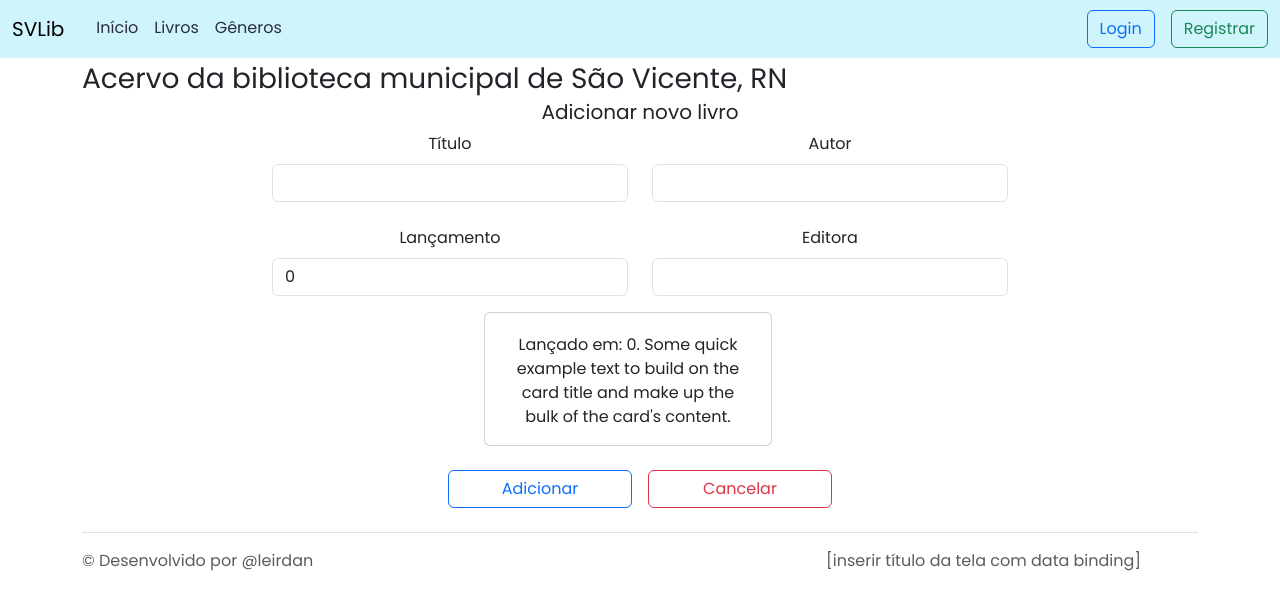
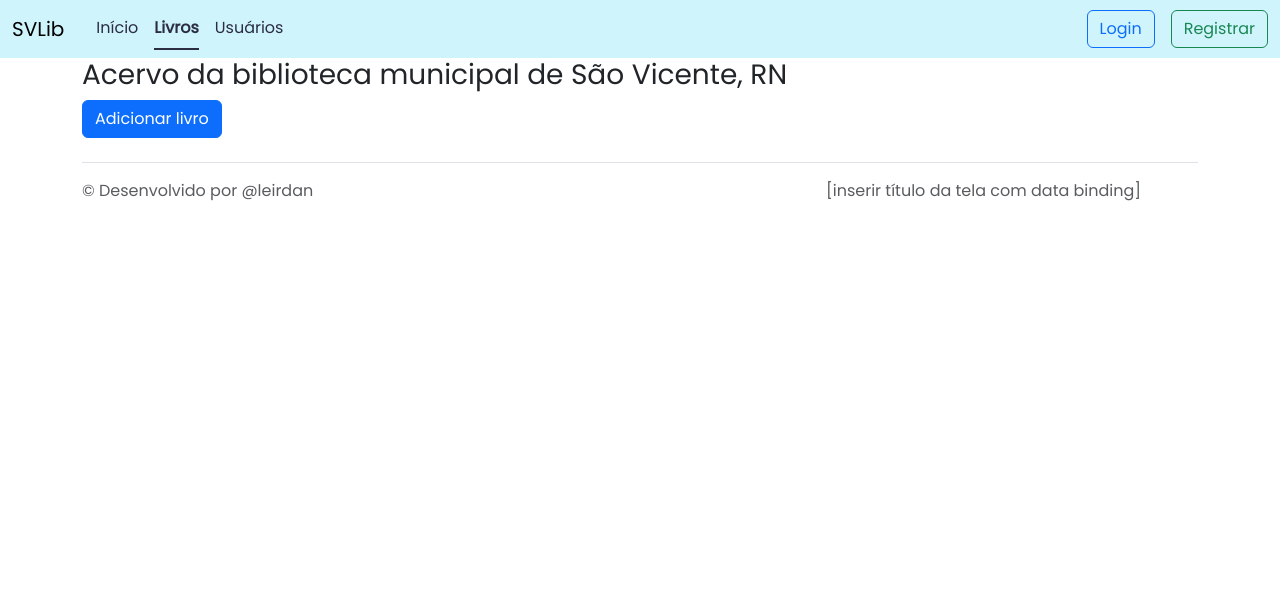
Before and after one commit to leirdan/sv.library.web, an Angular app: page /books in a window 1280 px wide. Before the commit this address led to /. Shown: the top 610 px of the page. Built offline with nearby package versions, Linux system fonts and the light colour scheme.

Commit message:
:sparkles: feat: criando rotas

```diff
--- a/src/app/app-routing.module.ts
+++ b/src/app/app-routing.module.ts
@@ -1,7 +1,13 @@
 import { NgModule } from '@angular/core';
 import { RouterModule, Routes } from '@angular/router';
+import { CreateBookComponent } from './components/books/create-book/create-book.component';
+import { BooksComponent } from './components/books/books/books.component';
 
-const routes: Routes = [];
+const routes: Routes = [
+  { path: "", redirectTo: "index", pathMatch: "full" },
+  { path: "createBook", component: CreateBookComponent },
+  { path: "books", component: BooksComponent }
+];
 
 @NgModule({
   imports: [RouterModule.forRoot(routes)],
--- a/src/app/app.component.html
+++ b/src/app/app.component.html
@@ -1,8 +1,5 @@
 <app-header></app-header>
 <main class="container">
-
-  <span class="text-center fs-3">Acervo da biblioteca municipal de São Vicente, RN </span>
-  <app-create-book></app-create-book>
-
+  <router-outlet></router-outlet>
 </main>
 <app-footer></app-footer>
--- a/src/app/app.module.ts
+++ b/src/app/app.module.ts
@@ -7,13 +7,15 @@ import { HeaderComponent } from './components/header/header.component';
 import { FooterComponent } from './components/footer/footer.component';
 import { CreateBookComponent } from './components/books/create-book/create-book.component';
 import { FormsModule } from '@angular/forms';
+import { BooksComponent } from './components/books/books/books.component';
 
 @NgModule({
   declarations: [
     AppComponent,
     HeaderComponent,
     FooterComponent,
-    CreateBookComponent
+    CreateBookComponent,
+    BooksComponent
   ],
   imports: [
     BrowserModule,
--- /dev/null
+++ b/src/app/components/books/books/books.component.html
@@ -0,0 +1,6 @@
+<section>
+  <header>
+    <h3> Acervo da biblioteca municipal de São Vicente, RN </h3>
+    <button routerLink="/createBook" class="btn btn-primary">Adicionar livro</button>
+  </header>
+</section>
--- /dev/null
+++ b/src/app/components/books/books/books.component.ts
@@ -0,0 +1,15 @@
+import { Component, OnInit } from '@angular/core';
+
+@Component({
+  selector: 'app-books',
+  templateUrl: './books.component.html',
+  styleUrls: ['./books.component.css']
+})
+export class BooksComponent implements OnInit {
+
+  constructor() { }
+
+  ngOnInit(): void {
+  }
+
+}
--- a/src/app/components/books/create-book/create-book.component.html
+++ b/src/app/components/books/create-book/create-book.component.html
@@ -1,49 +1,46 @@
 <section id="new-book">
-
-  <h5 class="text-center"> Adicionar novo livro </h5>
+	<h5 class="text-center">Adicionar novo livro</h5>
 
 	<div class="row justify-content-center">
 		<div class="col-sm-12 col-md-10 col-lg-8">
-
 			<form class="row g-4 text-center">
-
 				<div class="col-md-6">
 					<label class="form-label" id="book-title"> Título </label>
-          <input class="form-control" type="text" id="book-title" name="title" [(ngModel)]="book.title">
+					<input class="form-control" type="text" id="book-title" name="title" [(ngModel)]="book.title" />
 				</div>
 
 				<div class="col-md-6">
 					<label class="form-label" for="book-author"> Autor </label>
-          <input class="form-control" type="text" id="book-author" name="author" [(ngModel)]="book.author">
+					<input class="form-control" type="text" id="book-author" name="author" [(ngModel)]="book.author" />
 				</div>
 
 				<div class="col-md-6">
 					<label class="form-label" for="book-year"> Lançamento </label>
-          <input class="form-control" type="number" id="book-year" name="year" placeholder="ex.: 2004, 1998" [(ngModel)]="book.year">
+					<input class="form-control" type="number" id="book-year" name="year" placeholder="ex.: 2004, 1998" [(ngModel)]="book.year" />
 				</div>
 
 				<div class="col-md-6">
 					<label class="form-label" for="book-publisher"> Editora </label>
-          <input class="form-control" type="text" id="book-publisher" name="publisher" [(ngModel)]="book.publisher">
+					<input class="form-control" type="text" id="book-publisher" name="publisher" [(ngModel)]="book.publisher" />
 				</div>
 
 				<div class="row justify-content-center mt-3">
 					<div class="card">
 						<div class="card-body">
-              <h5 class="card-title"> {{ book.title }}</h5>
+							<h5 class="card-title">{{ book.title }}</h5>
 							<h6 class="card-subtitle mb-2 text-body-secondary">{{ book.author }}</h6>
-              <p class="card-text">Lançado em: {{book.year}}. Some quick example text to build on the card title and make up the bulk of the card's content.</p>
+							<p class="card-text">
+								Lançado em: {{ book.year }}. Some quick example text to build on the card title and make up the bulk of the card's content.
+							</p>
 						</div>
 					</div>
 				</div>
 
 				<div class="justify-content-around">
-          <button class="col-md-3 btn btn-outline-primary mx-2" type="submit" (click)="addBook()"> Adicionar </button>
-          <button class="col-md-3 btn btn-outline-danger mx-2"> Cancelar </button>
+					<button class="col-md-3 btn btn-outline-primary mx-2" type="submit" (click)="addBook()">Adicionar</button>
+					<button routerLink="/books" class="col-md-3 btn btn-outline-danger mx-2">Cancelar</button>
 				</div>
-
 			</form>
 		</div>
 	</div>
-
 </section>
--- a/src/app/components/header/header.component.css
+++ b/src/app/components/header/header.component.css
@@ -10,5 +10,5 @@
 
 .nav-item > a {
 	text-decoration: none;
-  color:var(--main-dark-blue);
+	color: var(--main-dark-blue);
 }
--- a/src/app/components/header/header.component.html
+++ b/src/app/components/header/header.component.html
@@ -1,6 +1,5 @@
 <header>
 	<nav class="navbar navbar-expand-lg navbar-dark sticky-top bg-info-subtle">
-
 		<div class="container-fluid">
 			<a class="navbar-brand text-black">SVLib</a>
 			<button class="navbar-toggler" type="button">
@@ -13,10 +12,10 @@
 						<a class="nav-link" aria-current="page" href="#">Início</a>
 					</li>
 					<li class="nav-item">
-              <a class="nav-link" href="#">Livros</a>
+						<a class="nav-link" routerLink="/books" routerLinkActive="nav-link active">Livros</a>
 					</li>
 					<li class="nav-item">
-              <a class="nav-link" href="#">Gêneros</a>
+						<a class="nav-link" href="#">Usuários</a>
 					</li>
 				</ul>
 
@@ -25,9 +24,6 @@
 					<a class="btn btn-outline-success">Registrar</a>
 				</form>
 			</div>
-
 		</div>
-
 	</nav>
-
 </header>
```
Also changed, not shown: src/app/components/books/books/books.component.css (added), 1 other file (tests, documents, lock files or other folders). Lines whose indentation alone changed are shown as unchanged.
